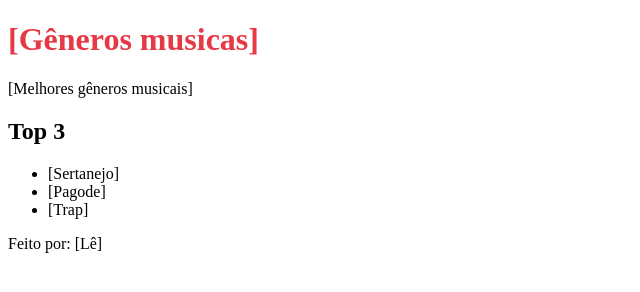
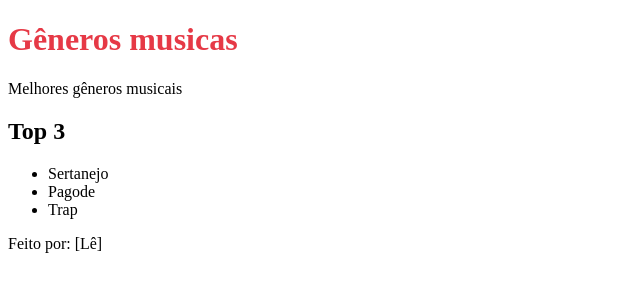
Before and after one commit to leticianeri777/leticianeri777.github.io, a plain HTML site: page index.html in a window 1280 px wide. Shown: the whole page, without its empty margins (0-640 px from the left). Drawn offline with Linux system fonts and the light colour scheme.

Commit message:
Update index.html

```diff
--- a/index.html
+++ b/index.html
@@ -5,14 +5,14 @@
   <title>Músicas e seus gêneros</title>
 </head>
 <body>
-  <h1 style="color: #e63946;">[Gêneros musicas]</h1>
-  <p>[Melhores gêneros musicais]</p>
+  <h1 style="color: #e63946;">Gêneros musicas</h1>
+  <p>Melhores gêneros musicais</p>
 
   <h2>Top 3</h2>
   <ul>
-    <li>[Sertanejo]</li>
-    <li>[Pagode]</li>
-    <li>[Trap]</li>
+    <li>Sertanejo</li>
+    <li>Pagode</li>
+    <li>Trap</li>
   </ul>
 
   <p>Feito por: [Lê]</p>
```
